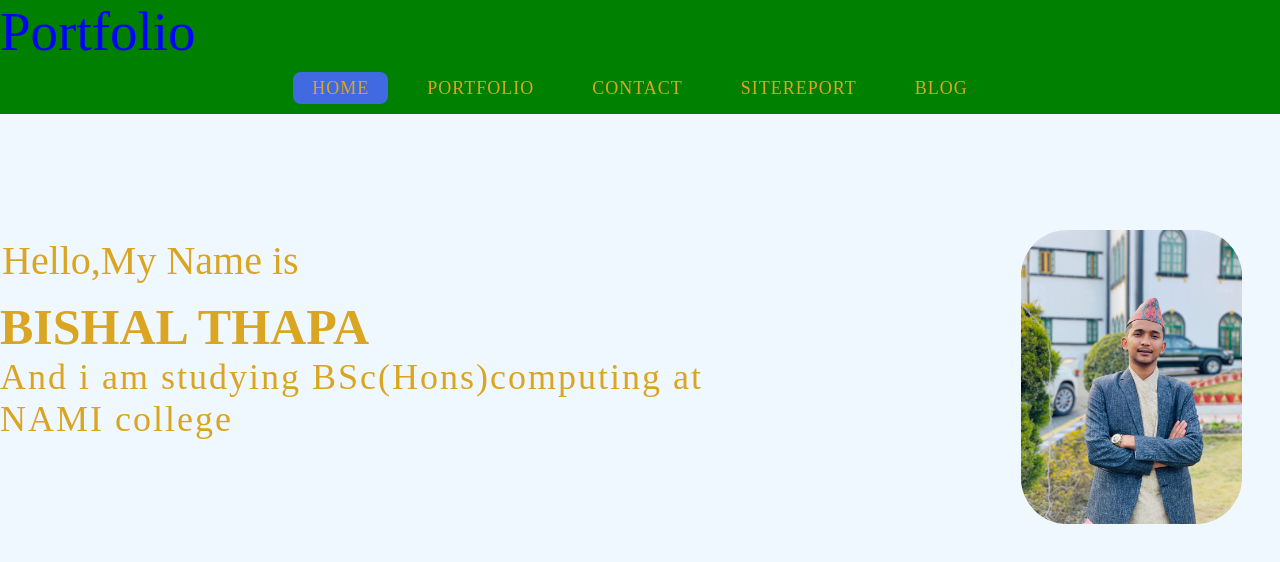
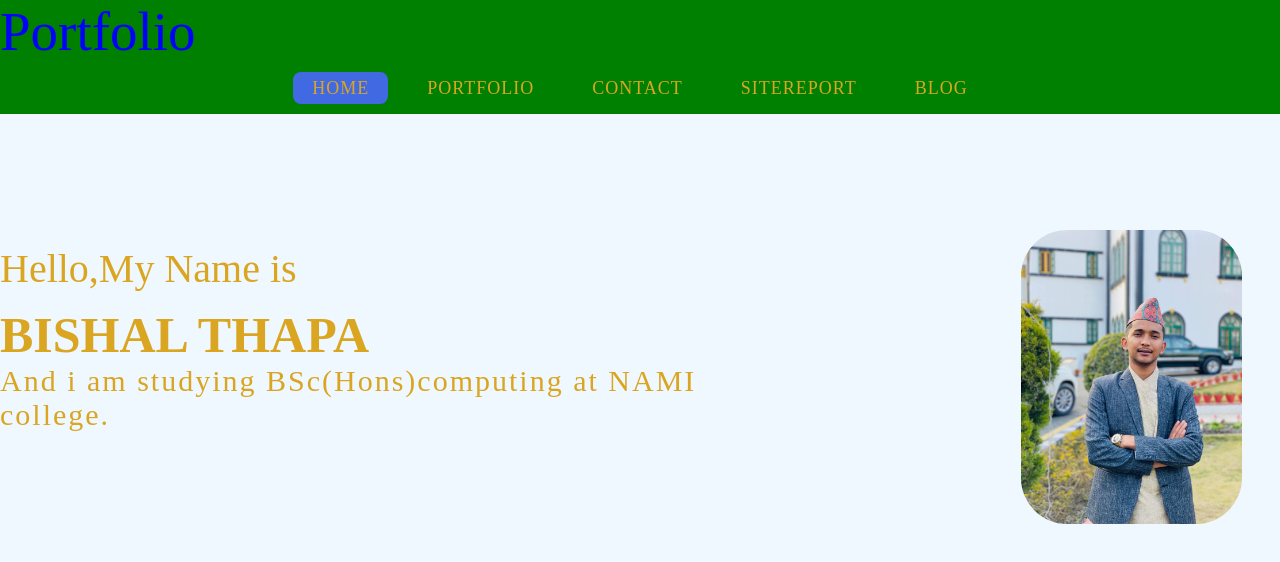
Before and after one commit to bishalthapa1/bishal, a plain HTML site: page index.html in a window 1280 px wide. Drawn offline with Linux system fonts and the light colour scheme.

Commit message:
index.html

```diff
--- a/index.html
+++ b/index.html
@@ -23,7 +23,7 @@
                         <div class="info">
                                 <div class="hello">Hello,My Name is </div>
                                 <div class="name">BISHAL THAPA</div>
-                                <div class="about">And i am studying BSc(Hons)computing at NAMI college</div>
+                                <div class="about">And i am studying BSc(Hons)computing at NAMI college.</div>
 
                         </div>
                         <div class="BishalPic"><img src="bishal.jpeg" alt="BISHAL THAPA"></div>
--- a/style.css
+++ b/style.css
@@ -59,17 +59,15 @@ nav ul li a.active{
  .hello{
     font-size: 40px;
     color: goldenrod;
-    margin: 35px 2px 14px;
+    margin: 35px 0px 14px;
  }
  .name{
     font-size: 50px;
     font-weight: bold;
     color: goldenrod;
-
-
  }
  .about{
-    font-size: 36px;
+    font-size: 30px;
     letter-spacing: 2px;
     color: goldenrod;
  }
```
